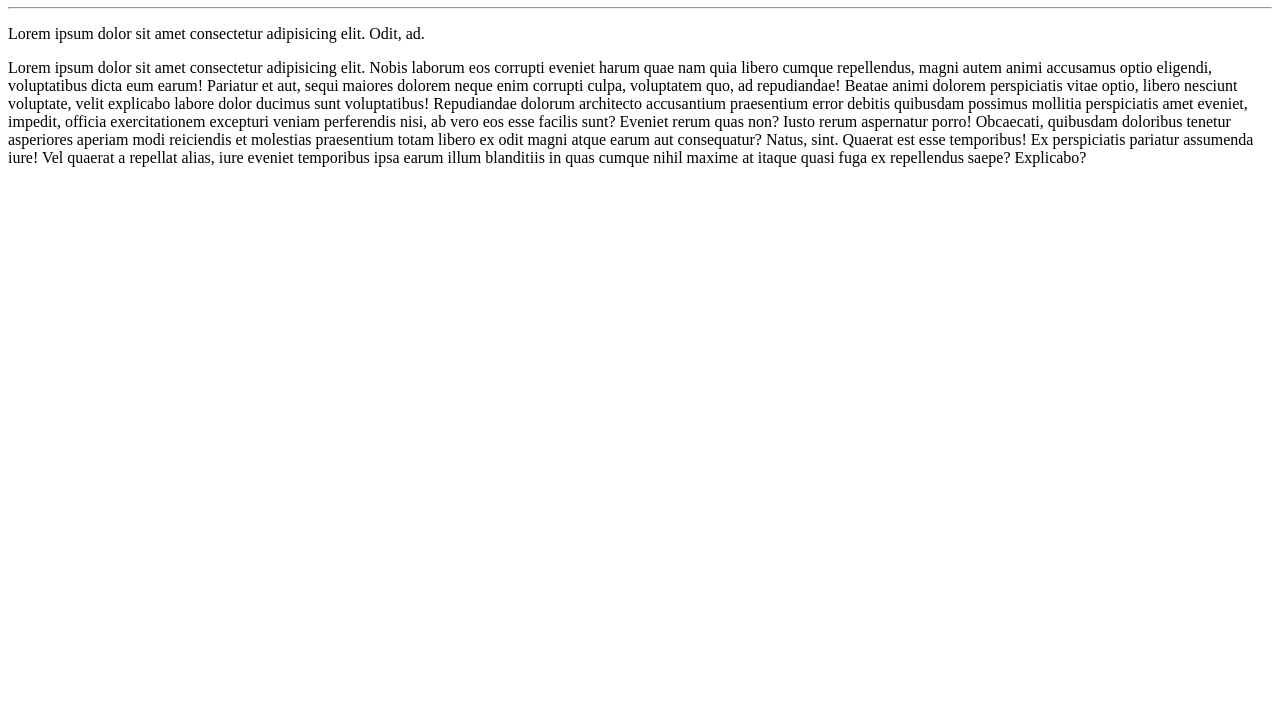
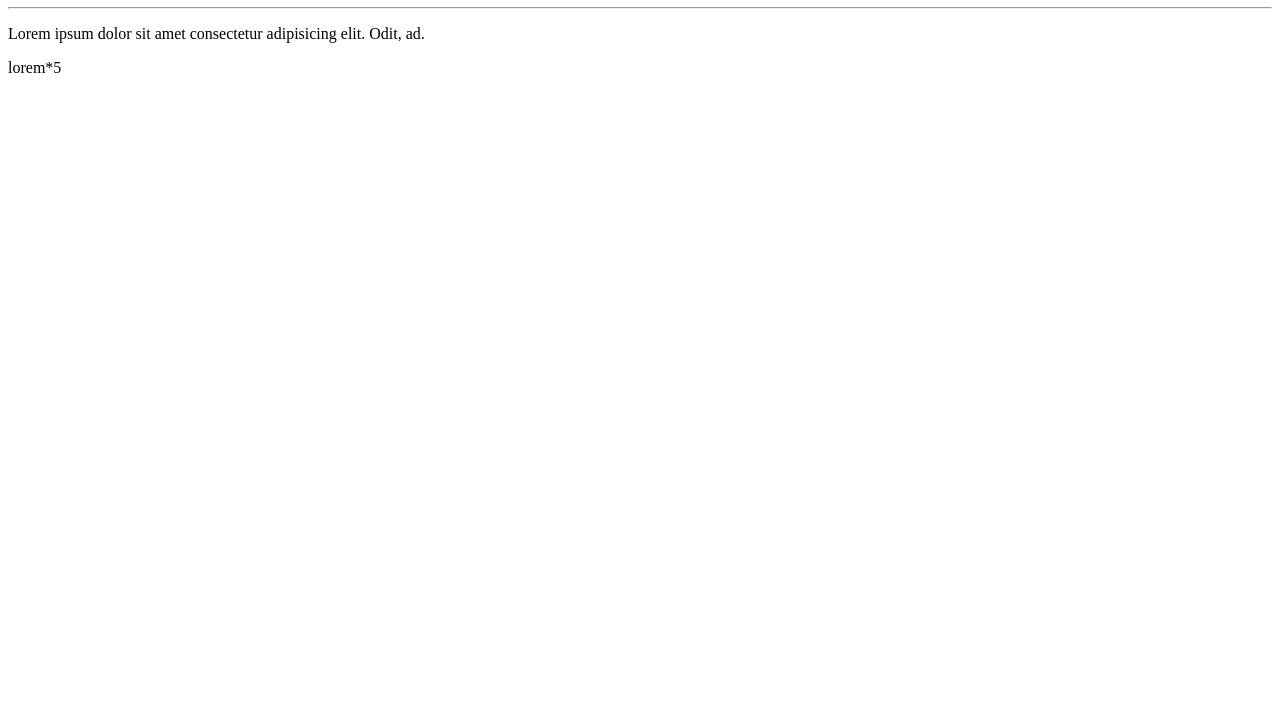
Before and after one commit to Thatthep211/Thatthep211.github.io, a plain HTML site: page index.html in a window 1280 px wide. Shown: the part 73-800 px from the top of the page. Drawn offline with Linux system fonts and the light colour scheme.

Commit message:
add new index.html file

```diff
--- a/index.html
+++ b/index.html
@@ -9,10 +9,6 @@
     <h1>My home page</h1>
     <hr>
     <p>Lorem ipsum dolor sit amet consectetur adipisicing elit. Odit, ad.</p>
-    <p>Lorem ipsum dolor sit amet consectetur adipisicing elit. Nobis laborum eos corrupti eveniet harum quae nam quia libero cumque repellendus, magni autem animi accusamus optio eligendi, voluptatibus dicta eum earum!
-    Pariatur et aut, sequi maiores dolorem neque enim corrupti culpa, voluptatem quo, ad repudiandae! Beatae animi dolorem perspiciatis vitae optio, libero nesciunt voluptate, velit explicabo labore dolor ducimus sunt voluptatibus!
-    Repudiandae dolorum architecto accusantium praesentium error debitis quibusdam possimus mollitia perspiciatis amet eveniet, impedit, officia exercitationem excepturi veniam perferendis nisi, ab vero eos esse facilis sunt? Eveniet rerum quas non?
-    Iusto rerum aspernatur porro! Obcaecati, quibusdam doloribus tenetur asperiores aperiam modi reiciendis et molestias praesentium totam libero ex odit magni atque earum aut consequatur? Natus, sint. Quaerat est esse temporibus!
-    Ex perspiciatis pariatur assumenda iure! Vel quaerat a repellat alias, iure eveniet temporibus ipsa earum illum blanditiis in quas cumque nihil maxime at itaque quasi fuga ex repellendus saepe? Explicabo?</p>
+    <p>lorem*5</p>
   </body>
   </html>
```
